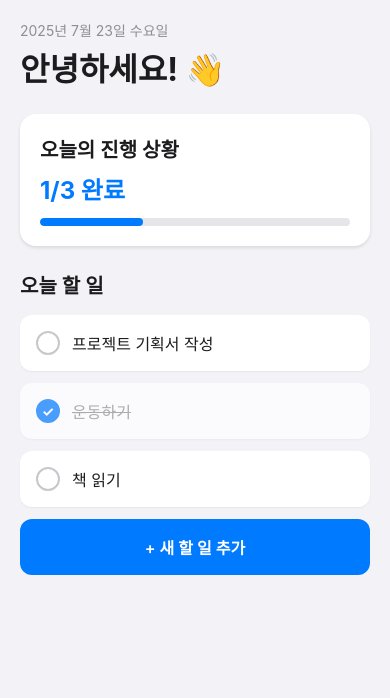
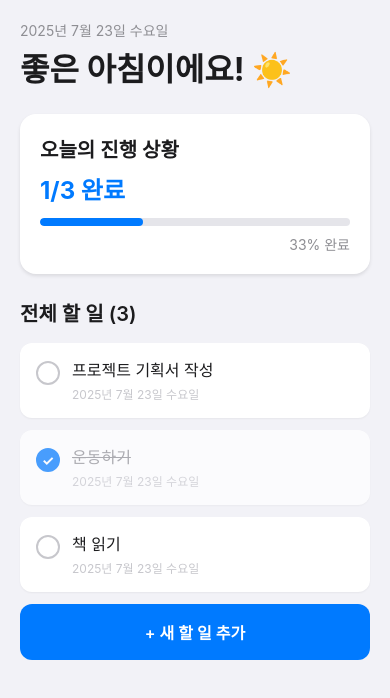
Before and after one commit to clyde-yoonjae/nativeTest, a React Native app: screen / in a window 390 px wide. Shown: the top 698 px of the page. Built offline with nearby package versions, Linux system fonts and the light colour scheme.

Commit message:
chore update main page

```diff
--- a/screens/HomeScreen.tsx
+++ b/screens/HomeScreen.tsx
@@ -1,40 +1,39 @@
-import React, { useState } from 'react';
-import { StyleSheet, TouchableOpacity, View, Text, SafeAreaView, ScrollView } from 'react-native';
+import React, { useState, useCallback, useMemo } from 'react';
+import { StyleSheet, TouchableOpacity, View, Text, SafeAreaView, ScrollView, ActivityIndicator } from 'react-native';
 import { theme } from '../styles/theme';
-
-interface Todo {
-  id: string;
-  text: string;
-  completed: boolean;
-  createdAt: Date;
-}
+import useTodos from '../hooks/useTodos';
+import { formatDate, getGreeting } from '../utils/dateUtils';
+import AddTodoModal from '../components/AddTodoModal';
 
 const HomeScreen: React.FC = () => {
-  const [todos, setTodos] = useState<Todo[]>([
-    { id: '1', text: '프로젝트 기획서 작성', completed: false, createdAt: new Date() },
-    { id: '2', text: '운동하기', completed: true, createdAt: new Date() },
-    { id: '3', text: '책 읽기', completed: false, createdAt: new Date() },
-  ]);
+  const {
+    todos,
+    stats,
+    isLoading,
+    addTodo,
+    toggleTodo,
+  } = useTodos();
 
-  const today = new Date();
-  const formatDate = (date: Date): string => {
-    return date.toLocaleDateString('ko-KR', {
-      year: 'numeric',
-      month: 'long',
-      day: 'numeric',
-      weekday: 'long',
-    });
-  };
+  const [isModalVisible, setIsModalVisible] = useState(false);
 
-  const toggleTodo = (id: string): void => {
-    setTodos(todos.map(todo =>
-      todo.id === id ? { ...todo, completed: !todo.completed } : todo
-    ));
-  };
+  // 함수들을 useCallback으로 최적화
+  const openModal = useCallback(() => setIsModalVisible(true), []);
+  const closeModal = useCallback(() => setIsModalVisible(false), []);
 
-  const completedCount = todos.filter(todo => todo.completed).length;
-  const totalCount = todos.length;
-  const progress = totalCount > 0 ? (completedCount / totalCount) * 100 : 0;
+  // 오늘 날짜를 useMemo로 최적화 (하루에 한 번만 계산)
+  const today = useMemo(() => new Date(), []);
+
+  // 로딩 중일 때
+  if (isLoading) {
+    return (
+      <SafeAreaView style={styles.container}>
+        <View style={styles.loadingContainer}>
+          <ActivityIndicator size="large" color={theme.colors.primary} />
+          <Text style={styles.loadingText}>할일 목록을 불러오는 중...</Text>
+        </View>
+      </SafeAreaView>
+    );
+  }
 
   return (
     <SafeAreaView style={styles.container}>
@@ -42,22 +41,35 @@ const HomeScreen: React.FC = () => {
         {/* 헤더 */}
         <View style={styles.header}>
           <Text style={styles.dateText}>{formatDate(today)}</Text>
-          <Text style={styles.greetingText}>안녕하세요! 👋</Text>
+          <Text style={styles.greetingText}>{getGreeting()}</Text>
         </View>
 
         {/* 진행 상황 */}
         <View style={styles.card}>
           <Text style={styles.cardTitle}>오늘의 진행 상황</Text>
-          <Text style={styles.progressText}>{completedCount}/{totalCount} 완료</Text>
+          <Text style={styles.progressText}>
+            {stats.completedCount}/{stats.totalCount} 완료
+          </Text>
           <View style={styles.progressBar}>
-            <View style={[styles.progressFill, { width: `${progress}%` }]} />
+            <View style={[styles.progressFill, { width: `${stats.completionRate}%` }]} />
           </View>
+          <Text style={styles.progressPercentage}>
+            {Math.round(stats.completionRate)}% 완료
+          </Text>
         </View>
 
         {/* 할 일 목록 */}
-        <Text style={styles.sectionTitle}>오늘 할 일</Text>
+        <Text style={styles.sectionTitle}>
+          전체 할 일 ({todos.length})
+        </Text>
 
-        {todos.map((todo) => (
+        {todos.length === 0 ? (
+          <View style={styles.emptyState}>
+            <Text style={styles.emptyTitle}>할 일이 없습니다</Text>
+            <Text style={styles.emptySubtitle}>새로운 할 일을 추가해보세요!</Text>
+          </View>
+        ) : (
+          todos.map((todo) => (
             <TouchableOpacity
               key={todo.id}
               style={[styles.todoItem, todo.completed && styles.todoCompleted]}
@@ -67,17 +79,30 @@ const HomeScreen: React.FC = () => {
                 <View style={[styles.checkbox, todo.completed && styles.checkboxCompleted]}>
                   {todo.completed && <Text style={styles.checkmark}>✓</Text>}
                 </View>
+                <View style={styles.todoTextContainer}>
                   <Text style={[styles.todoText, todo.completed && styles.todoTextCompleted]}>
                     {todo.text}
                   </Text>
+                  <Text style={styles.todoDate}>
+                    {formatDate(todo.createdAt)}
+                  </Text>
+                </View>
               </View>
             </TouchableOpacity>
-        ))}
+          ))
+        )}
 
         {/* 추가 버튼 */}
-        <TouchableOpacity style={styles.addButton}>
+        <TouchableOpacity style={styles.addButton} onPress={openModal}>
           <Text style={styles.addButtonText}>+ 새 할 일 추가</Text>
         </TouchableOpacity>
+
+        {/* 할일 추가 모달 */}
+        <AddTodoModal
+          visible={isModalVisible}
+          onClose={closeModal}
+          onAddTodo={addTodo}
+        />
       </ScrollView>
     </SafeAreaView>
   );
@@ -87,6 +112,16 @@ const styles = StyleSheet.create({
   container: {
     flex: 1,
     backgroundColor: theme.colors.background,
+  },
+  loadingContainer: {
+    flex: 1,
+    justifyContent: 'center',
+    alignItems: 'center',
+  },
+  loadingText: {
+    marginTop: theme.spacing.lg,
+    fontSize: theme.typography.size.md,
+    color: theme.colors.text.secondary,
   },
   scrollView: {
     flex: 1,
@@ -129,17 +164,37 @@ const styles = StyleSheet.create({
     backgroundColor: theme.colors.border,
     borderRadius: 4,
     overflow: 'hidden',
+    marginBottom: theme.spacing.sm,
   },
   progressFill: {
     height: '100%',
     backgroundColor: theme.colors.primary,
     borderRadius: 4,
   },
+  progressPercentage: {
+    fontSize: theme.typography.size.sm,
+    color: theme.colors.text.secondary,
+    textAlign: 'right',
+  },
   sectionTitle: {
     fontSize: theme.typography.size.xl,
     fontWeight: theme.typography.weight.semibold,
     color: theme.colors.text.primary,
     marginBottom: theme.spacing.lg,
+  },
+  emptyState: {
+    alignItems: 'center',
+    paddingVertical: theme.spacing.xxxl * 2,
+  },
+  emptyTitle: {
+    fontSize: theme.typography.size.xl,
+    fontWeight: theme.typography.weight.semibold,
+    color: theme.colors.text.secondary,
+    marginBottom: theme.spacing.sm,
+  },
+  emptySubtitle: {
+    fontSize: theme.typography.size.md,
+    color: theme.colors.text.tertiary,
   },
   todoItem: {
     backgroundColor: theme.colors.surface,
@@ -153,7 +208,7 @@ const styles = StyleSheet.create({
   },
   todoContent: {
     flexDirection: 'row',
-    alignItems: 'center',
+    alignItems: 'flex-start',
   },
   checkbox: {
     width: 24,
@@ -164,6 +219,7 @@ const styles = StyleSheet.create({
     marginRight: theme.spacing.md,
     justifyContent: 'center',
     alignItems: 'center',
+    marginTop: 2,
   },
   checkboxCompleted: {
     backgroundColor: theme.colors.primary,
@@ -174,14 +230,22 @@ const styles = StyleSheet.create({
     fontSize: theme.typography.size.sm,
     fontWeight: theme.typography.weight.bold,
   },
+  todoTextContainer: {
+    flex: 1,
+  },
   todoText: {
     fontSize: theme.typography.size.md,
     color: theme.colors.text.primary,
-    flex: 1,
+    lineHeight: 22,
+    marginBottom: theme.spacing.xs,
   },
   todoTextCompleted: {
     textDecorationLine: 'line-through',
     color: theme.colors.text.secondary,
+  },
+  todoDate: {
+    fontSize: theme.typography.size.xs,
+    color: theme.colors.text.tertiary,
   },
   addButton: {
     backgroundColor: theme.colors.primary,
```
Lines whose indentation alone changed are shown as unchanged.
